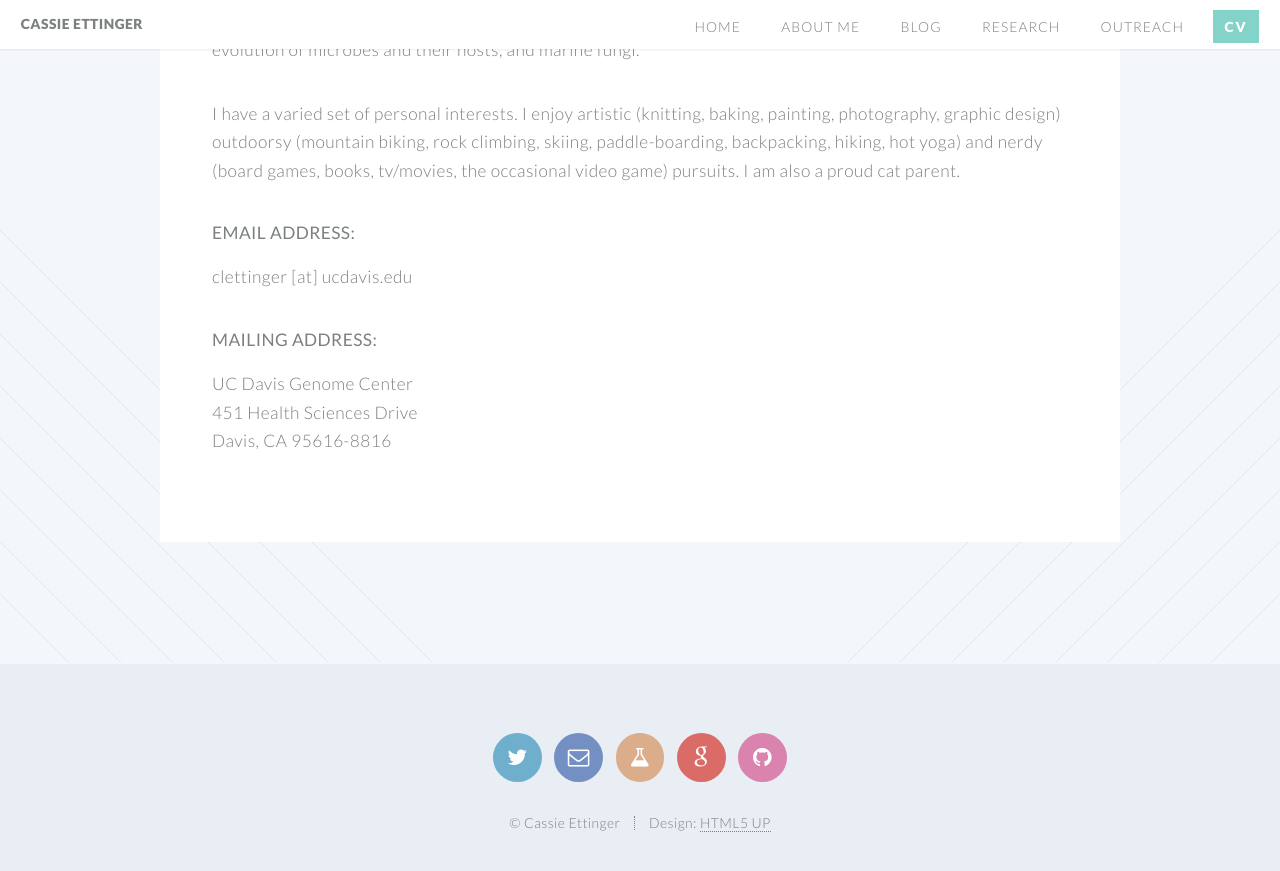
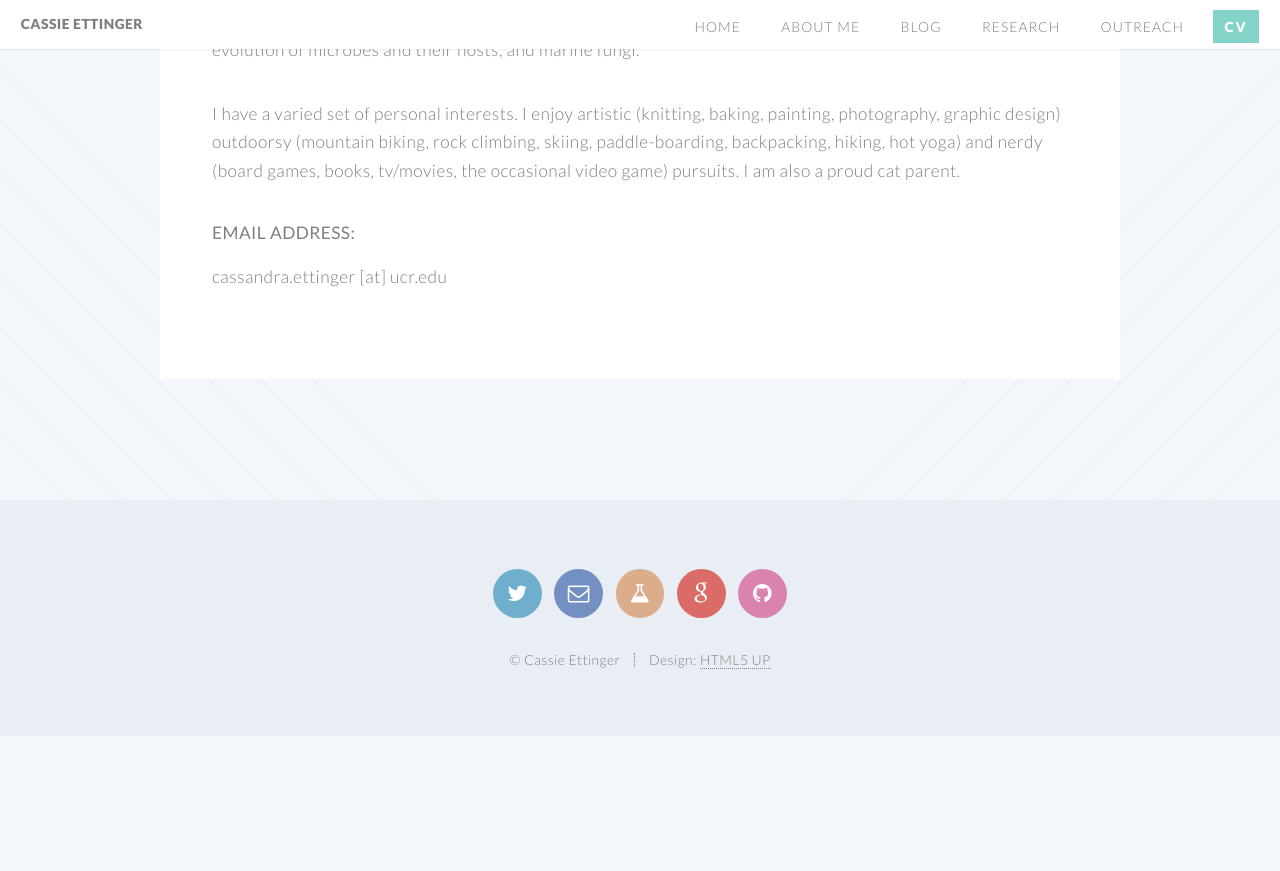
Before and after one commit to marinalaforgia/casett.github.io, a Jekyll site: the page built from aboutme.html, in a window 1280 px wide and 900 px high, scrolled down 617 px. Shown: the top 871 px of the window. Built offline with Jekyll 4.4.1, drawn with Linux system fonts in a browser that asks for light colours; after the commit the page ends 1353 px from its top, so only the background shows below that.

Commit message:
updated email

```diff
--- a/aboutme.html
+++ b/aboutme.html
@@ -22,14 +22,9 @@ layout: default
 									<header>
 										<h4><strong>Email address:</strong></h4>
 									</header>
-									<p>clettinger [at] ucdavis.edu </p>
+									<p>cassandra.ettinger [at] ucr.edu </p>
 
-									<header>
-										<h4><strong>Mailing address:</strong></h4>
-									</header>
-									<p>UC Davis Genome Center <br>
-									451 Health Sciences Drive <br>
-									Davis, CA 95616-8816
+
 								</section>
 							</div>
 
```
